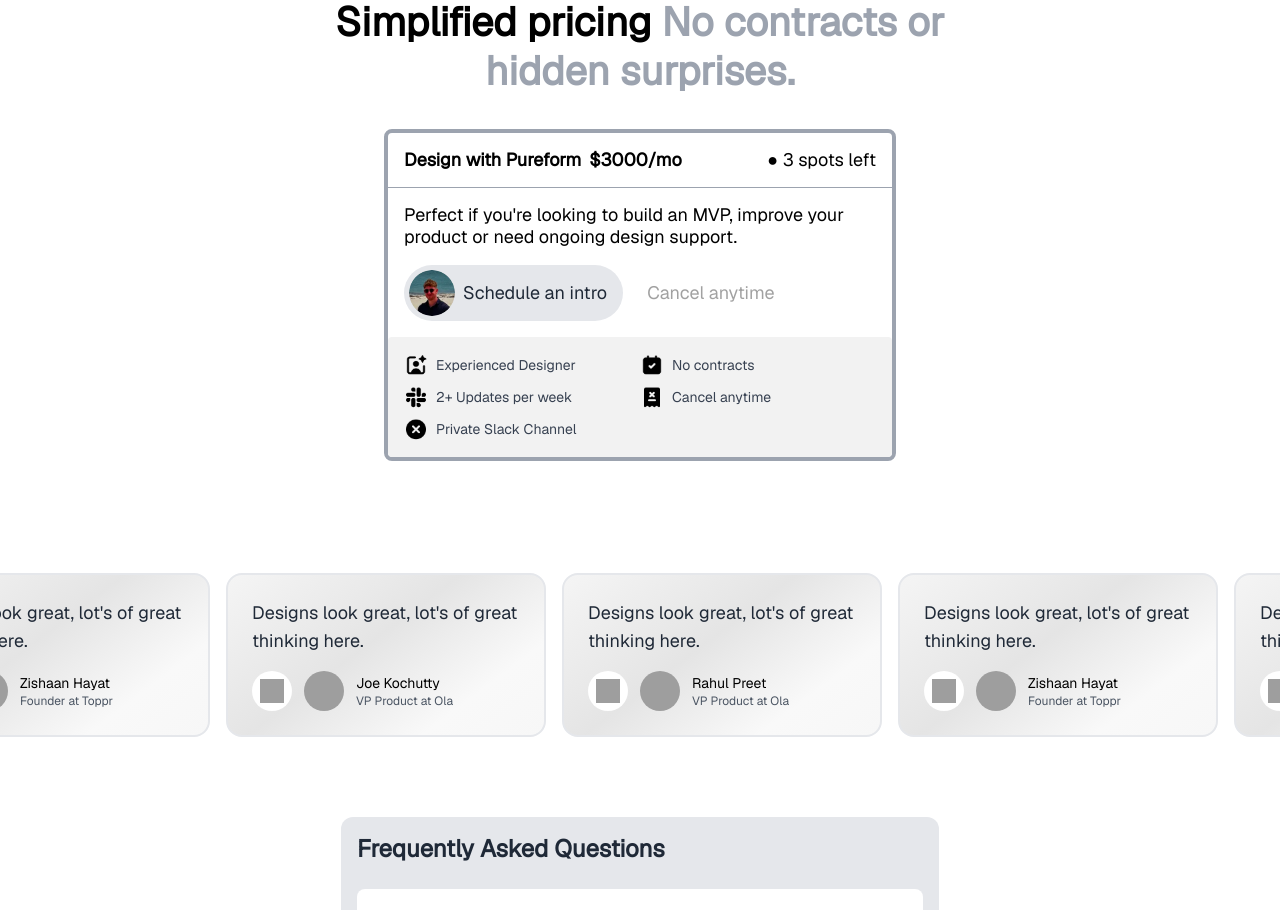
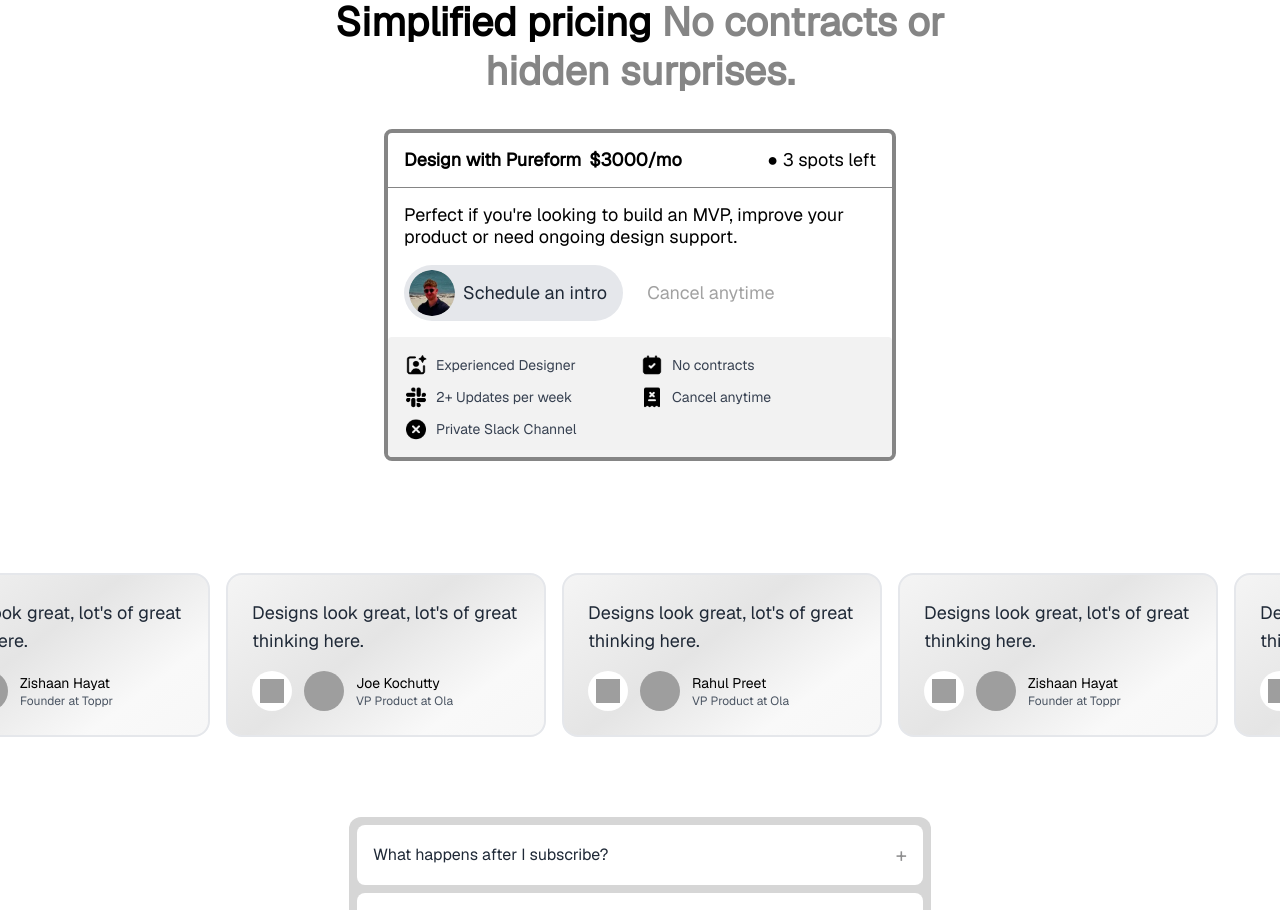
Before and after one commit to safwan-ambat/pureformweb, a React (Vite) app: page / in a window 1280 px wide. Shown: the part 2640-3550 px from the top of the page. Built offline with nearby package versions, Linux system fonts and the light colour scheme; grey boxes are pictures that could not be loaded; the HTML template or start-up script is replaced by a standard one; a web font is replaced by a local one.

Commit message:
text color fix

```diff
--- a/src/components/faq/index.tsx
+++ b/src/components/faq/index.tsx
@@ -23,7 +23,7 @@
       className="w-full md:w-[566px] text-left p-3 md:p-4 bg-white rounded-lg  hover:shadow-md transition-shadow duration-200 flex justify-between items-center"
     >
       <span className="text-gray-800 text-sm md:text-base">{item.question}</span>
-      <span className="text-gray-500 text-lg md:text-xl ml-2">{isOpen ? '−' : '+'}</span>
+      <span className="text-gray-100 text-lg md:text-xl ml-2">{isOpen ? '−' : '+'}</span>
     </button>
     {isOpen && (
       <div className="p-3 md:p-4 bg-gray-50 rounded-b-lg mt-1 text-gray-600 text-sm md:text-base">
@@ -41,8 +41,8 @@
   };
 
   return (
-    <div className="max-w-full md:max-w-2xl mx-auto p-3 md:p-4 bg-gray-200 rounded-xl">
-      <h2 className="text-xl md:text-2xl font-bold mb-4 md:mb-6 text-gray-800">Frequently Asked Questions</h2>
+    <div className="max-w-full md:max-w-2xl mx-auto pb-0 pt-[5px] px-[5px] md:pt-[8px] md:px-[8px] bg-gray-50 rounded-xl">
+
       {faqData.map((item, index) => (
         <FAQItem
           key={index}
--- a/tailwind.config.js
+++ b/tailwind.config.js
@@ -5,8 +5,9 @@
     extend: {
       colors: {
         "gray-20": "#F8F4EB",
-        "gray-50": "#EFE6E6",
-        "gray-100": "#BDBDBD",
+        "gray-50": "#D6D6D6",
+        "gray-100": "#8E8E8F",
+        "gray-400": "#858585",
         "gray-500": "#5E0000",
         "primary-100": "#FFE1E0",
         "primary-300": "#FFA6A3",
```
